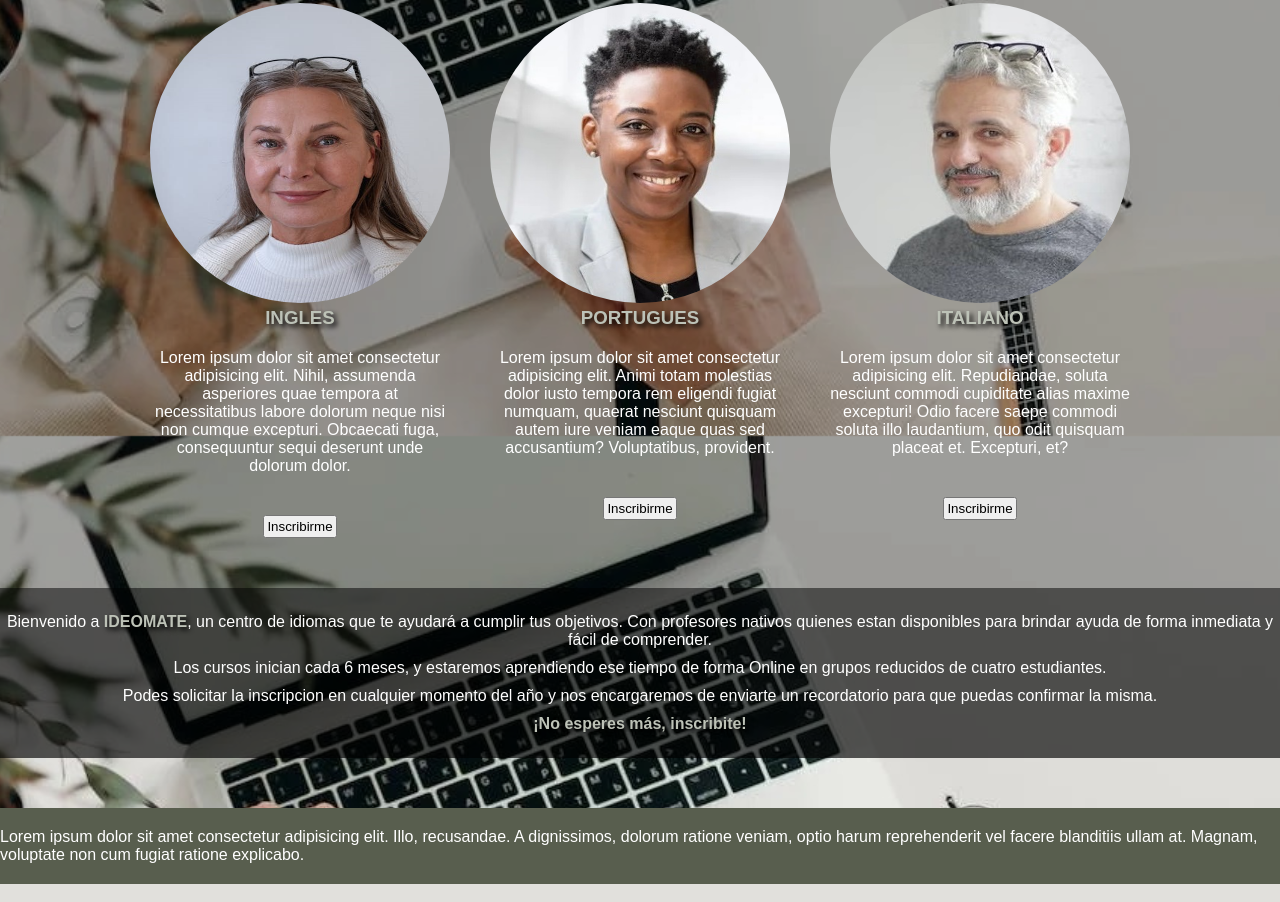
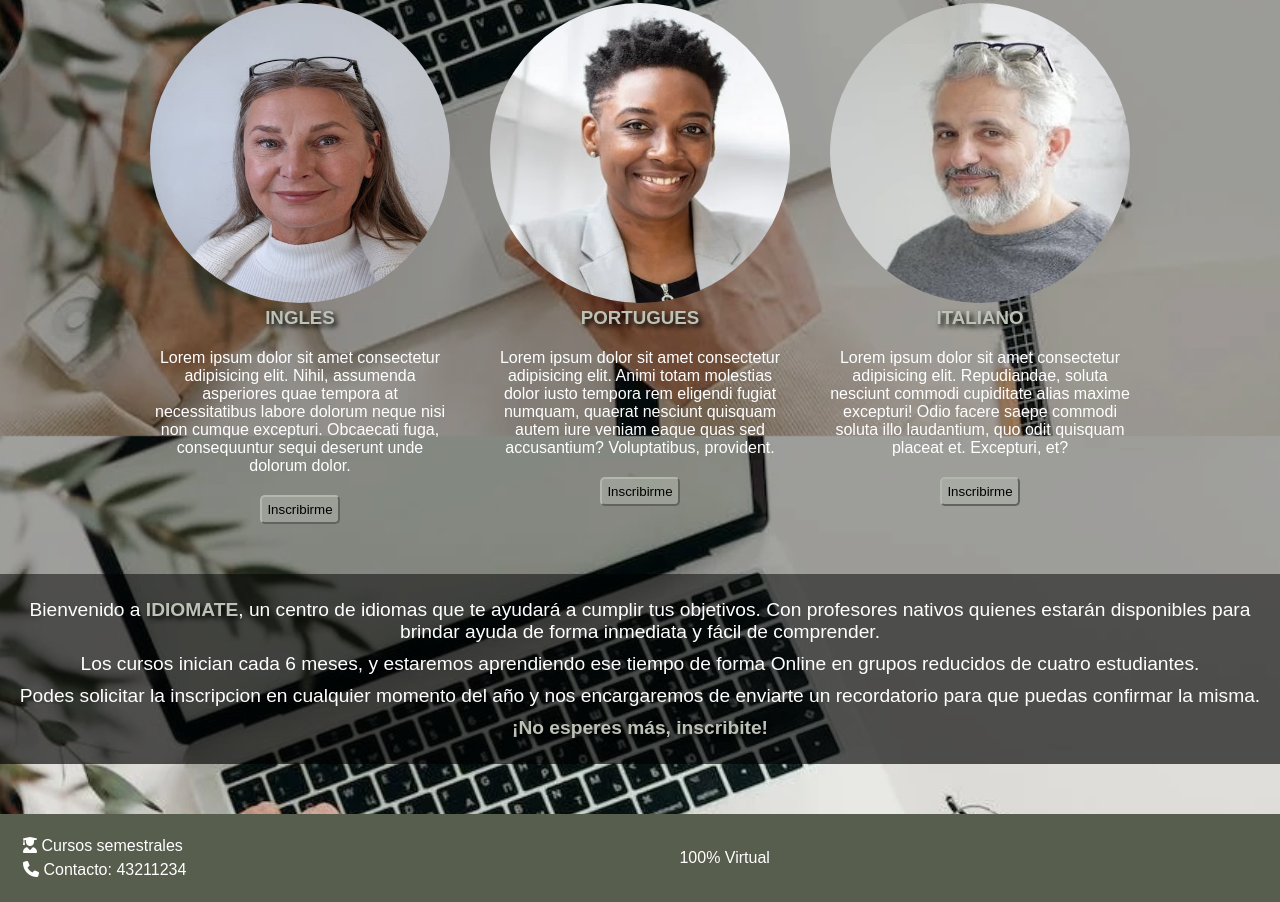
Before and after one commit to mariaeugeniaalfano/ideomate, a plain HTML site: page index.html in a window 1280 px wide. Shown: the part 364-1266 px from the top of the page. Drawn offline with Linux system fonts and the light colour scheme.

Commit message:
cambio en estilos

```diff
--- a/css/style.css
+++ b/css/style.css
@@ -5,6 +5,7 @@
     font-family: Arial, Helvetica, sans-serif;
 }
 
+/* Body */
 body {
     margin: auto;
     background-color: #e1e0dc;
@@ -16,6 +17,7 @@ body {
     margin-top: 0;
 }
 
+/* Textos */
 .h1 {
     text-align: center;
     color: white;
@@ -30,12 +32,16 @@ h3 {
     text-shadow: 3px 3px 5px black;
 }
 
+
+/* Container */
 .container {
     text-align: center;
     background-color: rgba(000, 000, 000, 0.3);
     color: white;
 }
 
+
+/* Contenido */
 .idioma {
     display: flex;
     flex-wrap: wrap;
@@ -56,26 +62,8 @@ h3 {
     border-radius: 100%;
 }
 
-.idioma p{
+.idioma p {
     margin: 20px 0;
-}
-
-button {
-    padding: 2px;
-    margin: 20px 0;
-}
-
-footer {
-    margin-top: 50px;
-    background-color: #585e4e;
-    color: white;
-
-    padding: 20px 0;
-}
-
-footer p {
-    margin: auto;
-    max-width: 1300px;
 }
 
 .info {
@@ -83,13 +71,49 @@ footer p {
     background-color: rgba(000, 000, 000, 0.5);
 
 }
-.info p{
+
+.info p {
+    font-size: 1.2rem;
     margin: auto;
     max-width: 1300px;
     padding: 5px;
 }
 
-strong{
+strong {
     color: #bdc2b7;
     text-shadow: 3px 3px 5px black;
 }
+
+
+button {
+    padding: 5px;
+    margin-bottom: 20px;
+    border-radius: 5px;
+    border-color: #b2b7ae;
+    background-color: rgb(178, 183, 174, 0.5);
+}
+
+button:hover {
+    background-color: #b6ab9d;
+}
+
+
+/* Footer */
+footer {
+    margin-top: 50px;
+    background-color: #585e4e;
+    color: white;
+    display: flex;
+    flex-direction: row;
+    padding: 20px;
+}
+
+footer p {
+    margin: auto;
+    max-width: 1300px;
+    padding: 3px;
+}
+
+.footer-rigth {
+    margin: auto;
+}
--- a/index.html
+++ b/index.html
@@ -5,14 +5,18 @@
     <meta charset="UTF-8">
     <meta http-equiv="X-UA-Compatible" content="IE=edge">
     <meta name="viewport" content="width=device-width, initial-scale=1.0">
+    <!-- Iconos -->
+    <link rel="stylesheet" href="https://cdnjs.cloudflare.com/ajax/libs/font-awesome/6.1.1/css/all.min.css" />
     <!-- CSS -->
     <link rel="stylesheet" href="css/style.css">
-    <title>IDEOMATE</title>
+    <!-- JavaScript -->
+    <script src="js/main.js"></script>
+    <title>IDIOMATE</title>
 </head>
 
 <body>
     <main>
-        <h1 class="h1">IDEOMATE</h1>
+        <h1 class="h1">IDIOMATE</h1>
 
         <div class="container">
 
@@ -25,7 +29,7 @@
                         necessitatibus labore dolorum neque nisi non cumque excepturi. Obcaecati fuga, consequuntur
                         sequi
                         deserunt unde dolorum dolor.</p>
-                    <button>Inscribirme</button>
+                    <button id="boton-ingle">Inscribirme</button>
                 </div>
 
                 <div class="teacher port-ing">
@@ -36,7 +40,7 @@
                         rem eligendi fugiat numquam, quaerat nesciunt quisquam autem iure veniam eaque quas sed
                         accusantium?
                         Voluptatibus, provident.</p>
-                    <button>Inscribirme</button>
+                    <button id="boton portu">Inscribirme</button>
                 </div>
 
                 <div class="teacher ital">
@@ -45,25 +49,29 @@
                     <p>Lorem ipsum dolor sit amet consectetur adipisicing elit. Repudiandae, soluta nesciunt commodi
                         cupiditate alias maxime excepturi! Odio facere saepe commodi soluta illo laudantium, quo odit
                         quisquam placeat et. Excepturi, et?</p>
-                    <button>Inscribirme</button>
+                    <button id="boton ital">Inscribirme</button>
                 </div>
             </section>
             <section class="info">
-                <p class="texto-informativo">Bienvenido a <strong>IDEOMATE</strong>, un centro de idiomas que te ayudará
-                    a cumplir tus objetivos. Con profesores nativos quienes estan disponibles para brindar ayuda de
+                <p class="texto-informativo">Bienvenido a <strong>IDIOMATE</strong>, un centro de idiomas que te ayudará
+                    a cumplir tus objetivos. Con profesores nativos quienes estarán disponibles para brindar ayuda de
                     forma inmediata y fácil de comprender.</p>
                 <p>Los cursos inician cada 6 meses, y estaremos aprendiendo ese tiempo de forma Online en grupos
                     reducidos de cuatro estudiantes.</p>
                 <p>Podes solicitar la inscripcion en cualquier momento del año y nos encargaremos de enviarte un
                     recordatorio para que puedas confirmar la misma.</p>
-                    <p><strong>¡No esperes más, inscribite!</strong></p>
+                <p><strong>¡No esperes más, inscribite!</strong></p>
             </section>
         </div>
     </main>
     <footer>
-        <p>Lorem ipsum dolor sit amet consectetur adipisicing elit. Illo, recusandae. A dignissimos, dolorum ratione
-            veniam, optio harum reprehenderit vel facere blanditiis ullam at. Magnam, voluptate non cum fugiat ratione
-            explicabo.</p>
+        <div class="footer-left">
+            <p><i class="fa-solid fa-user-graduate"></i> Cursos semestrales</p>
+            <p><i class="fa-solid fa-phone"></i> Contacto: 43211234</p>
+        </div>
+        <div class="footer-rigth">
+            <p>100% Virtual</p>
+        </div>
     </footer>
 </body>
 
```
Also changed, not shown: js/main.js (added).
